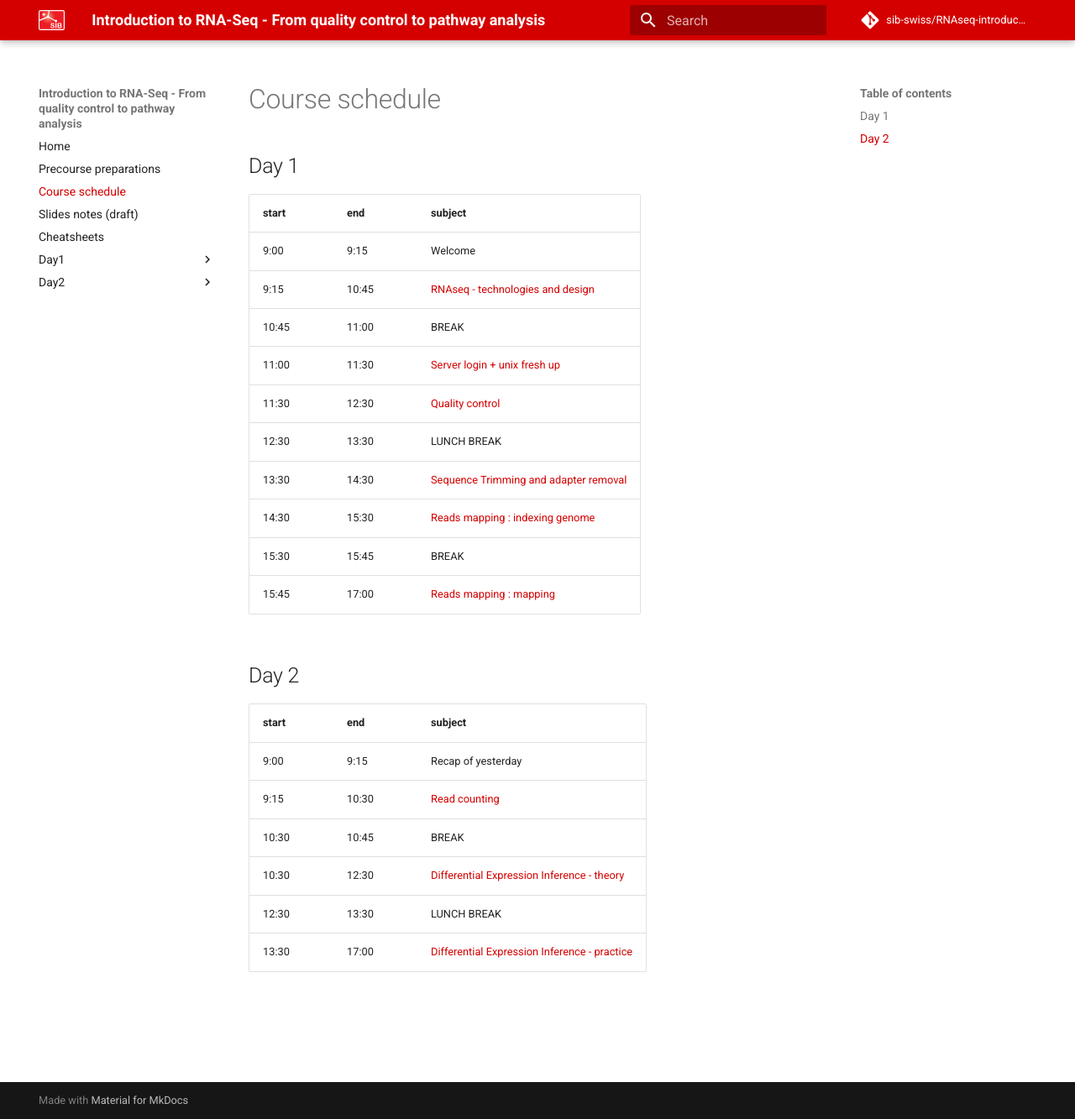
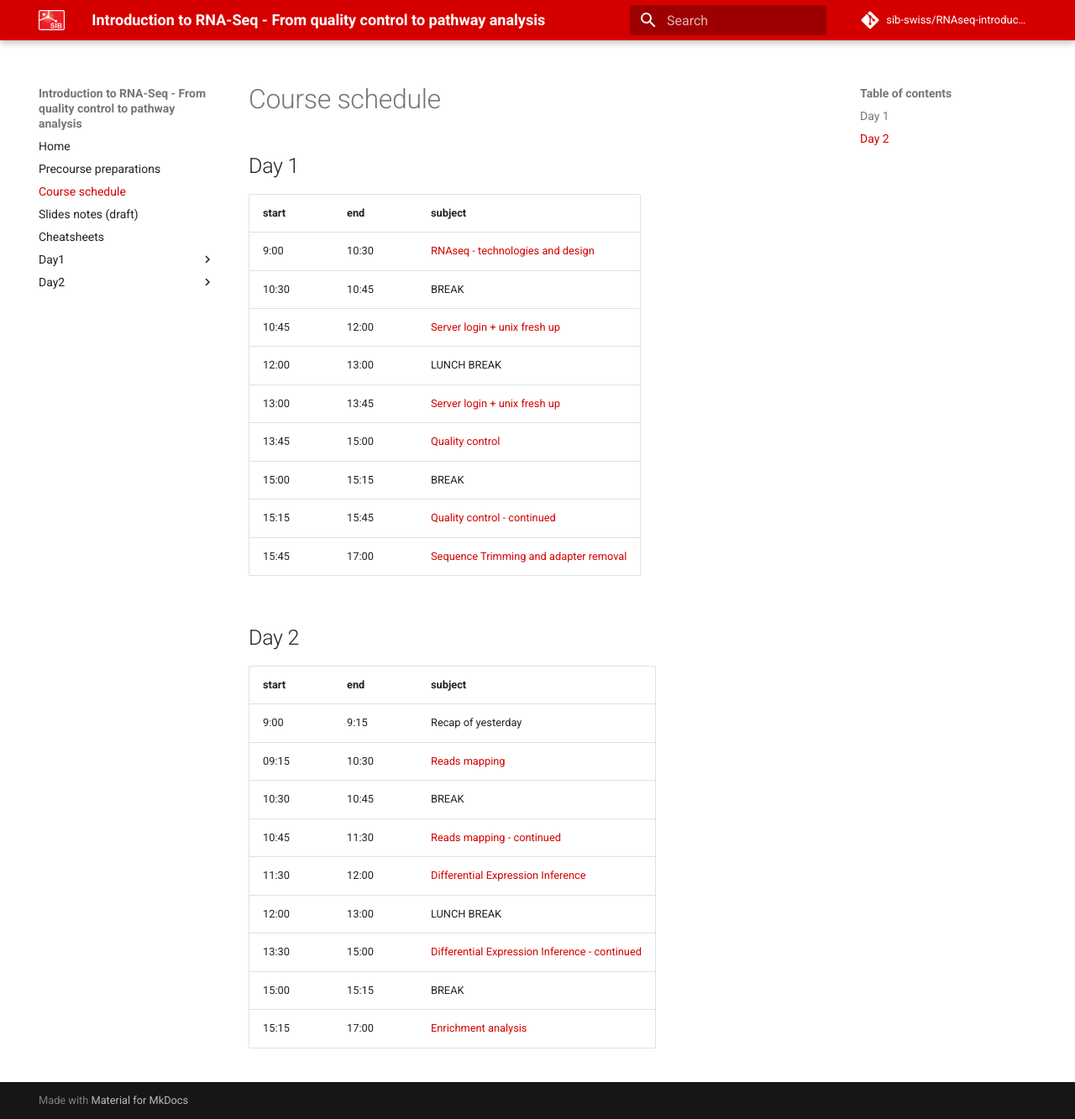
Before and after one commit to sib-swiss/RNAseq-introduction-training, an MkDocs documentation site: the page built from docs/course_schedule.md, in a window 1280 px wide and 1333 px high. Shown: the whole window at 84% size. Built offline with MkDocs 1.6.1 and Material for MkDocs 9.7.7, drawn with Linux system fonts in a browser that asks for light colours; comment, search, counter and statistics services are not loaded.

Commit message:
updated schedule

```diff
--- a/docs/course_schedule.md
+++ b/docs/course_schedule.md
@@ -3,24 +3,27 @@
 
 | start    	| end      	| subject                        	|
 |----------	|----------	|--------------------------------	|
-| 9:00  | 9:15 	| Welcome |
-| 9:15 	| 10:45	| [RNAseq - technologies and design](days/design.md) |
-| 10:45	| 11:00	| BREAK                          	|
-| 11:00	| 11:30	| [Server login + unix fresh up](days/server_login.md) 	     |
-| 11:30 | 12:30	| [Quality control](days/quality_control.md)              	 |
-| 12:30	| 13:30	| LUNCH BREAK                          	|
-| 13:30	| 14:30	| [Sequence Trimming and adapter removal](days/trimming.md)	|
-| 14:30	| 15:30	| [Reads mapping : indexing genome](days/mapping.md)	|
-| 15:30	| 15:45	| BREAK	|
-| 15:45	| 17:00	| [Reads mapping : mapping](days/mapping.md)	|
+| 9:00 	| 10:30	| [RNAseq - technologies and design](days/design.md) |
+| 10:30	| 10:45	| BREAK                          	|
+| 10:45	| 12:00	| [Server login + unix fresh up](days/server_login.md) 	     |
+| 12:00	| 13:00	| LUNCH BREAK                          	|
+| 13:00	| 13:45	| [Server login + unix fresh up](days/server_login.md) 	     |
+| 13:45 | 15:00	| [Quality control](days/quality_control.md)              	 |
+| 15:00	| 15:15	| BREAK                          	|
+| 15:15 | 15:45	| [Quality control - continued](days/quality_control.md)              	 |
+| 15:45	| 17:00	| [Sequence Trimming and adapter removal](days/trimming.md)	|
+
 
 ## Day 2
 
 | start    	| end      	| subject                        	|
 |----------	|----------	|--------------------------------	|
 | 9:00  | 9:15 	| Recap of yesterday |
-| 9:15 	| 10:30	| [Read counting](days/counting.md) |
-| 10:30 	| 10:45	| BREAK |
-| 10:30 	| 12:30	| [Differential Expression Inference - theory ](days/DE.md) |
-| 12:30	| 13:30	| LUNCH BREAK                          	|
-| 13:30 | 17:00	| [Differential Expression Inference - practice ](days/DE.md) |
+| 09:15	| 10:30	| [Reads mapping ](days/mapping.md)	|
+| 10:30 | 10:45	| BREAK |
+| 10:45	| 11:30	| [Reads mapping - continued](days/mapping.md)	|
+| 11:30 | 12:00	| [Differential Expression Inference ](days/DE.md) |
+| 12:00	| 13:00	| LUNCH BREAK                          	|
+| 13:30 | 15:00	| [Differential Expression Inference - continued ](days/DE.md) |
+| 15:00 | 15:15	| BREAK |
+| 15:15 | 17:00	| [Enrichment analysis ](days/enrichment.md) |
```
